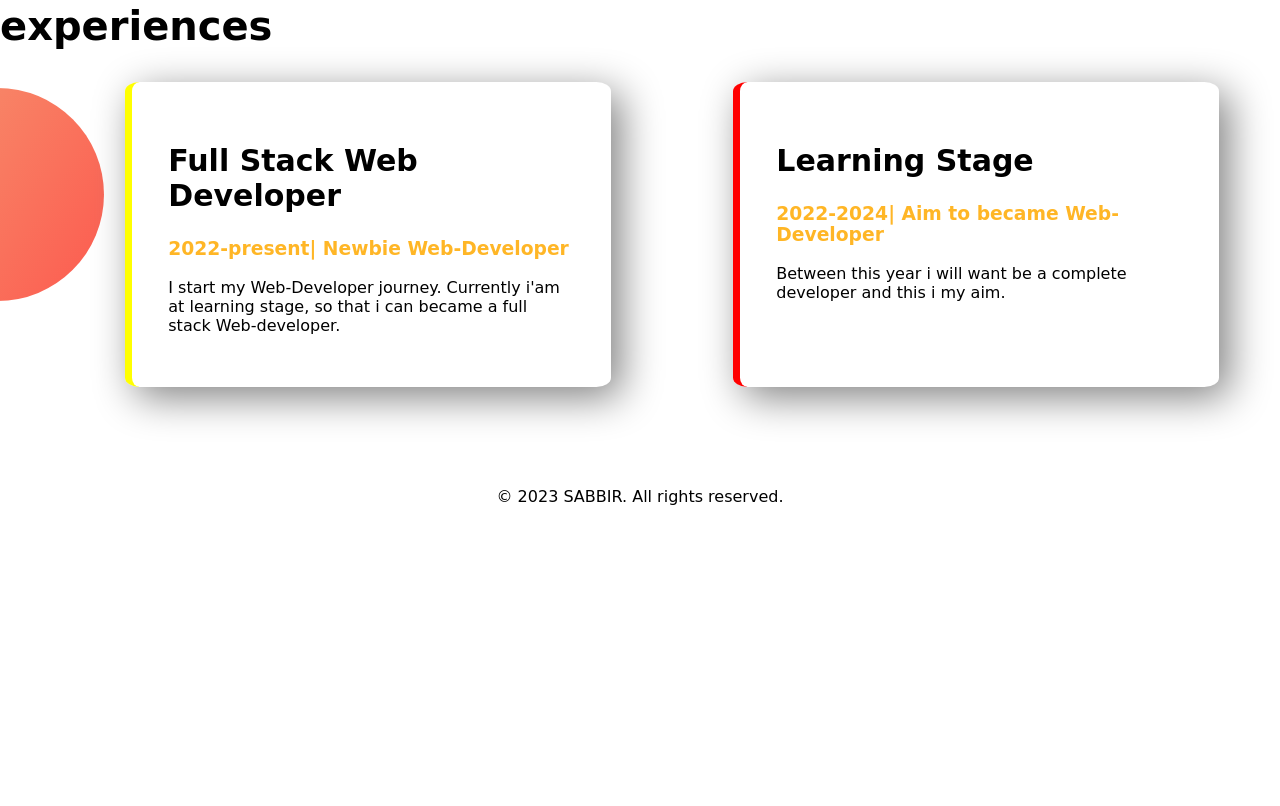
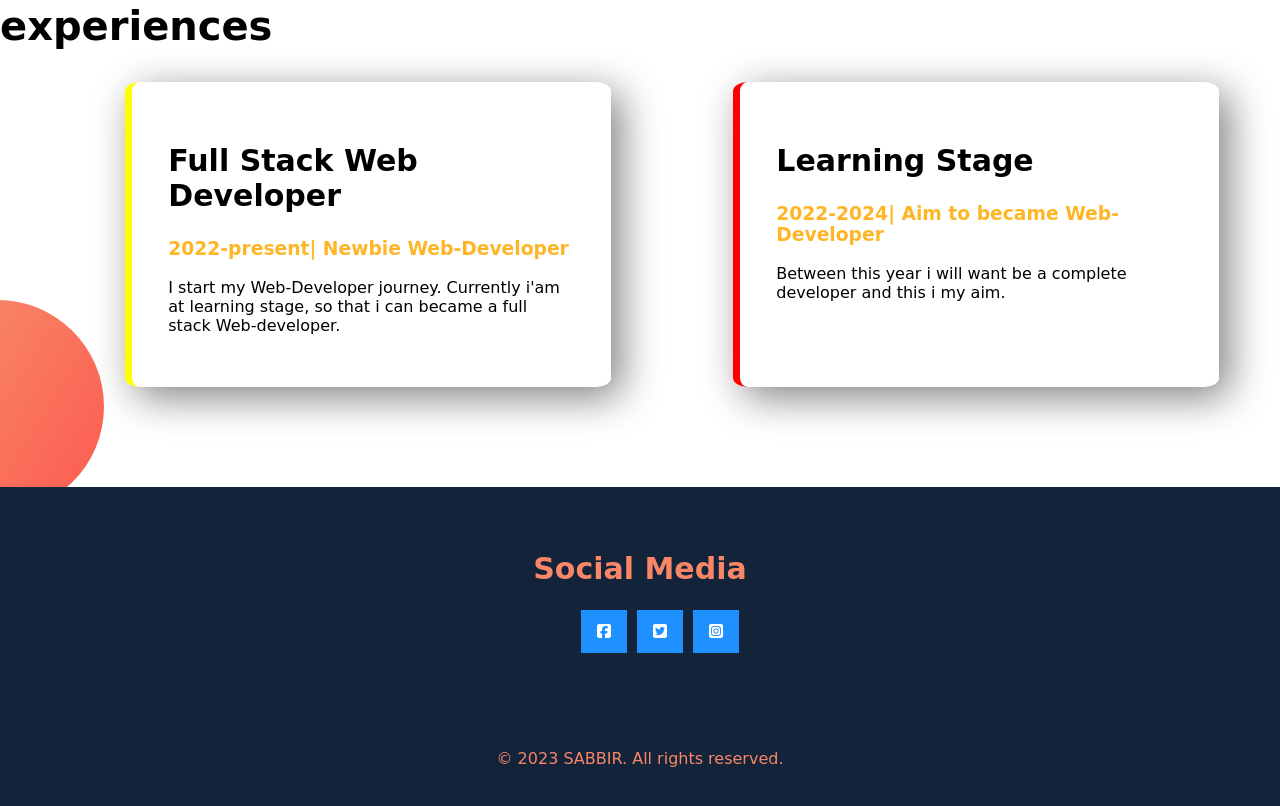
Before and after one commit to sabbir-islam/dev-portfolio, a plain HTML site: page index.html in a window 1280 px wide. Shown: the part 1079-1885 px from the top of the page. Before the commit the page ends 1601 px from the top, so only its background shows below. Drawn offline with Linux system fonts and the light colour scheme; a web font is replaced by a local one.

Commit message:
footer added

```diff
--- a/index.html
+++ b/index.html
@@ -49,9 +49,17 @@
         <p>Between this year i will want be a complete developer and this i my aim.</p>
         </div>
       </div>
-    </section>
+      <nav>
+        <h2 class="cl-red">Social Media</h2>
+        <ul>
+          <li><a href=""><i class="fa-brands fa-square-facebook"></i></a></li>
+          <li><a href=""><i class="fa-brands fa-square-twitter"></i></a></li>
+          <li><a href=""><i class="fa-brands fa-square-instagram"></i></a></li>
+        </ul>
+      </nav>
+    <script src="https://kit.fontawesome.com/1fb895dcbf.js" crossorigin="anonymous"></script>
   </body>
   <footer>
-    <p>© 2023 SABBIR. All rights reserved. </p>
+    <p class="cl-red">© 2023 SABBIR. All rights reserved. </p>
   </footer>
 </html>
--- a/style.css
+++ b/style.css
@@ -73,6 +73,33 @@ body{
          .lear-borde{
             border-left: 7px solid red;
          }
-         footer p{
+         footer{
+            text-align: center;
+            background-color: #13233A;
+            padding: 2%;
+         }
+         nav{
+            background-color: #13233A;
+            padding: 3%;
             text-align: center;
          }
+         ul{
+            display: flex;
+            justify-content: center;
+         }
+         ul li{
+            display: inline-block;
+            background-color: dodgerblue;
+            padding: 12px 16px;
+            margin: 0 5px;
+            transition: all 0.7s ease;
+         }
+         ul li:hover{
+            background-color: aqua;
+         }
+         ul li a:hover{
+            font-size: 20px;
+         }
+         ul li a {
+            color: #fff;
+         }
```
Also changed, not shown: images/facebbok.png (added).
